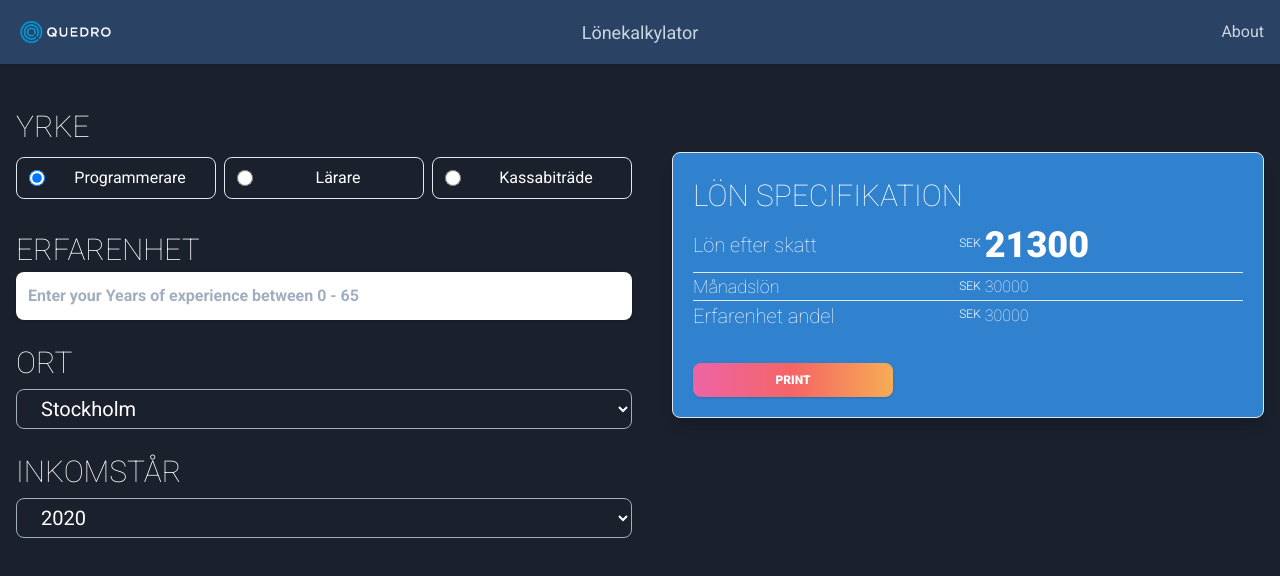
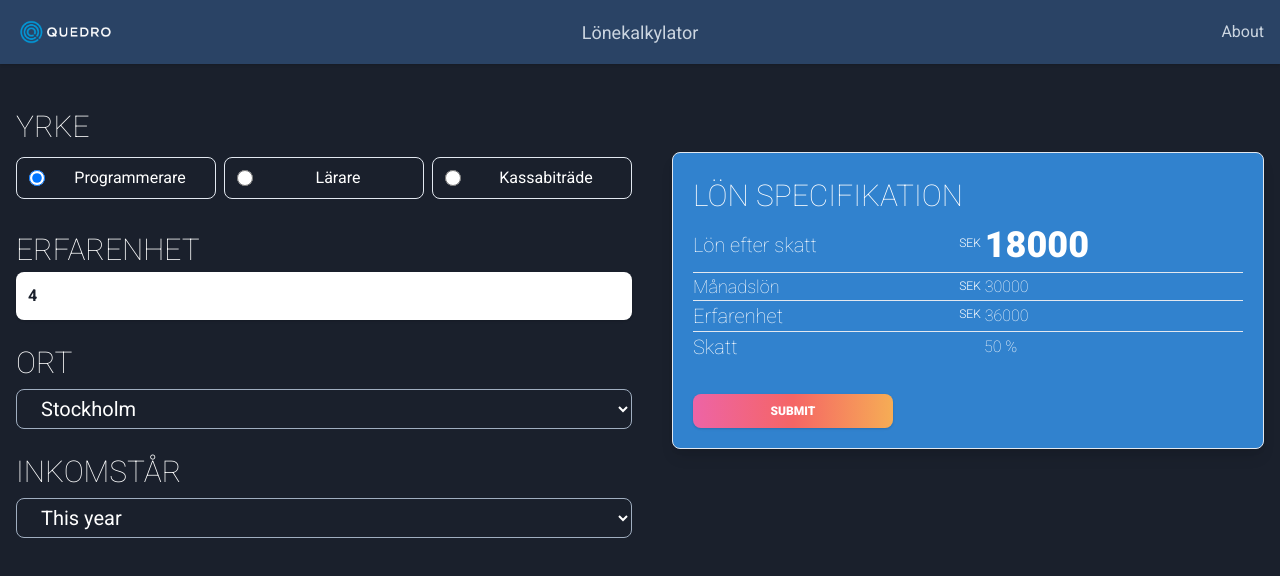
Before and after one commit to Samk13/quedro-salary-calculator-kodtest, a Vue app: page / in a window 1280 px wide. Shown: the top 576 px of the page. Built offline with nearby package versions, Linux system fonts and the light colour scheme.

Commit message:
cleanups and set types

```diff
--- a/src/App.vue
+++ b/src/App.vue
@@ -19,40 +19,29 @@
           class="ml-auto cursor-pointer select-none text-gray-400"
           href="https://github.com/Samk13/quedro-salary-calculator-kodtest"
           target="_blank"
-          >About</a
-        >
+        >About</a>
       </template>
     </AppHeader>
 
-    <Container
-      width="xl"
+    <Container width="xl">
+      <form
+        @submit.prevent="onFormSubmit()"
         class="text-white mt-10 pt-16 flex flex-col md:flex-row justify-center rounded-lg"
       >
         <section class="w-full md:w-1/2 md:mr-10">
-        <form @submit.prevent="onFormSubmit()">
-          <label class="text-3xl text-white font-hairline uppercase"
-            >Yrke</label
-          >
+          <label class="text-3xl text-white font-hairline uppercase">Yrke</label>
           <div class="flex flex-col xl:flex-row xl:space-x-2 mb-5">
-            <div
-              v-for="(oneuserProfession, index) in userProfession"
-              :key="index"
-            >
+            <div v-for="(profession, index) in userProfession" :key="index">
               <radio
                 class="min-w-20 inline-flex w-full items-center border rounded-lg my-2"
-                v-model="picked"
-                :val="oneuserProfession"
+                v-model="selectedProfession"
+                :val="profession"
                 name="userProfession"
-                >{{ oneuserProfession }}</radio
-              >
+              >{{ profession }}</radio>
             </div>
           </div>
           <div class="h-30">
-            <label
-              for="exyears"
-              class="text-3xl text-white font-hairline uppercase"
-              >Erfarenhet</label
-            >
+            <label for="exyears" class="text-3xl text-white font-hairline uppercase">Erfarenhet</label>
             <InputComponent
               id="exyears"
               class="w-full"
@@ -61,10 +50,8 @@
             />
             <div
               v-if="isNaN(yearsOfExperience)"
-              class=" text-orange-700 font-thin h-5 transition-all duration-500"
-            >
-              please enter a valid number between 0 and 65
-            </div>
+              class="text-orange-700 font-thin h-5 transition-all duration-500"
+            >please enter a valid number between 0 and 65</div>
             <div v-else class="h-0"></div>
           </div>
           <!--  there is many way to aproch this number check I decided to go with this stupid simple way -->
@@ -72,24 +59,17 @@
             class="text-3xl text-white font-hairline uppercase mt-5"
             v-model="selectedCity"
             :options="cityOption"
-            >Ort</DropDown
-          >
+          >Ort</DropDown>
           <DropDown
             class="text-3xl text-white font-hairline uppercase mt-5"
             v-model="selectedYear"
             :options="yearsOption"
-            >Inkomstår</DropDown
-          >
-        </form>
+          >Inkomstår</DropDown>
         </section>
 
         <section class="w-full md:w-1/2 text-white mt-10">
-        <div
-          class="border rounded-lg p-5 md:mx-0 my-2 my-2 bg-blue-600 font-medium shadow-lg"
-        >
-          <h1 class="text-3xl text-white font-hairline uppercase">
-            Lön specifikation
-          </h1>
+          <div class="border rounded-lg p-5 md:mx-0 my-2 my-2 bg-blue-600 font-medium shadow-lg">
+            <h1 class="text-3xl text-white font-hairline uppercase">Lön specifikation</h1>
             <div id="month" class="font-hairline text-6xl flex">
               <span class="text-xl mr-2 w-1/2 m-auto">Lön efter skatt</span>
               <span class="text-xs font-hairline font-light mr-1 mt-4">SEK</span>
@@ -103,19 +83,31 @@
             </div>
             <hr />
             <div id="month" class="font-hairline text-6xl flex">
-            <span class="text-xl mr-2 w-1/2 m-auto">Erfarenhet andel</span>
+              <span class="text-xl mr-2 w-1/2 m-auto">Erfarenhet</span>
               <span class="text-xs font-hairline font-light mr-1 mt-1">SEK</span>
-            <span class="text-base w-1/2 m-auto">{{
+              <span class="text-base w-1/2 m-auto">
+                {{
                 experiancePercentage
-            }}</span>
+                }}
+              </span>
+            </div>
+            <hr />
+            <div id="month" class="font-hairline text-6xl flex">
+              <span class="text-xl mr-2 w-1/2 m-auto">Skatt</span>
+              <span class="text-base w-1/2 m-auto ml-6">
+                {{
+                taxPercentage
+                }} %
+              </span>
             </div>
             <submit-button
               class="hover:text-gray-900 font-bold uppercase text-xs mt-8 py-2 px-4 min-w-20 rounded cursor-pointer"
-          >
-            Print
-          </submit-button>
+              @click="onFormSubmit()"
+            >submit</submit-button>
           </div>
+          <div class="text-white mt-12 text-xs text-green-600" v-if="submitted">{{ onFormSubmit() }}</div>
         </section>
+      </form>
     </Container>
   </section>
 </template>
@@ -153,23 +145,27 @@ export default defineComponent({
       onFormSubmit,
       yearsOption,
       cityOption,
+      taxPercentage,
       baseSalary,
-      picked,
+      selectedProfession,
+      submitted,
       taxRate
     } = useSalary()
 
     return {
       experiancePercentage,
+      selectedProfession,
       yearsOfExperience,
       userProfession,
+      taxPercentage,
       selectedYear,
       onFormSubmit,
       selectedCity,
       yearsOption,
       baseSalary,
       cityOption,
-      taxRate,
-      picked
+      submitted,
+      taxRate
     }
   }
 })
--- a/src/modules/salary.ts
+++ b/src/modules/salary.ts
@@ -2,29 +2,33 @@ import { ref, computed } from '@vue/composition-api'
 import { Located, SalaryYear, Profession } from '@/types/salaryTypes'
 
 export default function useSalary() {
-  const selectedCity = ref(Located.Stockholm)
-  const selectedYear = ref(SalaryYear.ThisYear)
-  const yearsOfExperience = ref('')
+  // I can fetch from an api but it's so simple that I will go with this dead simple approch
+  // I am not going to do testing here unless you will ask for it.
+  const selectedCity = ref<Located>(Located.Stockholm)
+  const selectedYear = ref<SalaryYear>(SalaryYear.ThisYear)
+  const yearsOfExperience = ref<string>('4')
+  const taxPercentage = ref<null | number>(null)
+  const submitted = ref<boolean>(false)
+  const userProfession = [
+    Profession.Programmer,
+    Profession.Teacher,
+    Profession.Cashier
+  ]
   const cityOption = [
     { value: Located.Stockholm, label: Located.Stockholm },
     { value: Located.Gothenburg, label: Located.Gothenburg }
   ]
   const yearsOption = [
-    { value: SalaryYear.Lastyear, label: SalaryYear.Lastyear },
-    { value: SalaryYear.ThisYear, label: SalaryYear.ThisYear }
+    { value: SalaryYear.Lastyear, label: 'Last year' },
+    { value: SalaryYear.ThisYear, label: 'This year' }
   ]
-  const picked = ref(Profession.Programmer)
-  const userProfession = [
-    Profession.Programmer,
-    Profession.Teacher,
-    Profession.Cashier
-  ]
+  const selectedProfession = ref(Profession.Programmer)
   const baseSalary = computed(() => {
-    if (picked.value === userProfession[0]) {
+    if (selectedProfession.value === userProfession[0]) {
       return 30000
-    } else if (picked.value === userProfession[1]) {
+    } else if (selectedProfession.value === userProfession[1]) {
       return 27000
-    } else if (picked.value === userProfession[2]) {
+    } else if (selectedProfession.value === userProfession[2]) {
       return 25000
     } else return 0
   })
@@ -54,34 +58,41 @@ export default function useSalary() {
       return (60 / 100) * baseSalary.value + baseSalary.value
     } else return baseSalary.value
   })
+
   const taxRate = computed(() => {
     if (
       experiancePercentage.value >= 36000 &&
       experiancePercentage.value <= 45000
     ) {
+      taxPercentage.value = 50
       return (
         experiancePercentage.value - (50 / 100) * experiancePercentage.value
       )
     } else if (experiancePercentage.value > 45000) {
+      taxPercentage.value = 70
       return (
         experiancePercentage.value - (70 / 100) * experiancePercentage.value
       )
     } else if (selectedCity.value === cityOption[0].value) {
       if (selectedYear.value === yearsOption[0].value) {
+        taxPercentage.value = 30
         return (
           experiancePercentage.value - (30 / 100) * experiancePercentage.value
         )
       } else if (selectedYear.value === yearsOption[1].value) {
+        taxPercentage.value = 29
         return (
           experiancePercentage.value - (29 / 100) * experiancePercentage.value
         )
       }
     } else if (selectedCity.value === cityOption[1].value) {
       if (selectedYear.value === yearsOption[0].value) {
+        taxPercentage.value = 25
         return (
           experiancePercentage.value - (25 / 100) * experiancePercentage.value
         )
       } else if (selectedYear.value === yearsOption[1].value) {
+        taxPercentage.value = 22
         return (
           experiancePercentage.value - (22 / 100) * experiancePercentage.value
         )
@@ -90,20 +101,30 @@ export default function useSalary() {
   })
 
   const onFormSubmit = () => {
-    return console.log('submitted')
+    const isSubmitted = ref({
+      userProfession: selectedProfession.value,
+      selectedYear: selectedYear.value,
+      selectedCity: selectedCity.value,
+      yearsOfExperience: yearsOfExperience.value,
+      taxPercentage: taxPercentage.value + '%'
+    })
+    submitted.value = true
+    return isSubmitted.value
   }
 
   return {
     experiancePercentage,
+    selectedProfession,
     yearsOfExperience,
     userProfession,
+    taxPercentage,
+    selectedYear,
     selectedCity,
-    selectedYear,
     onFormSubmit,
     yearsOption,
     cityOption,
     baseSalary,
-    picked,
+    submitted,
     taxRate
   }
 }
--- /dev/null
+++ b/vue.config.js
@@ -0,0 +1,6 @@
+module.exports = {
+  publicPath:
+    process.env.NODE_ENV === 'production'
+      ? '/quedro-salary-calculator-kodtest/'
+      : '/'
+}
```
Lines whose indentation alone changed are shown as unchanged.
